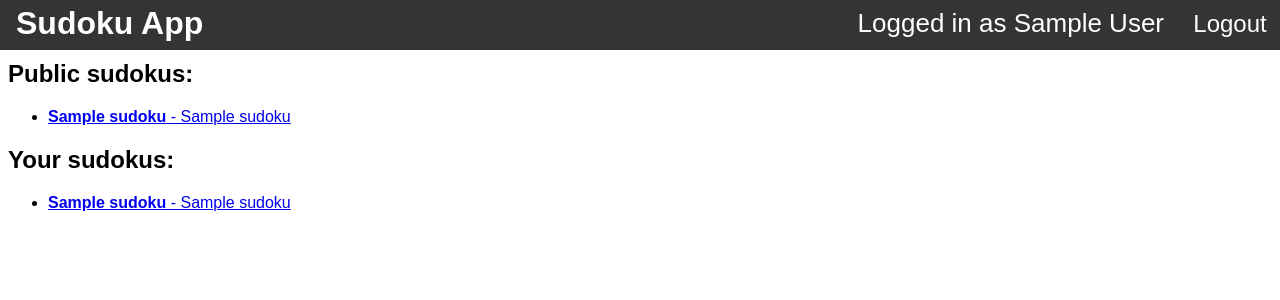
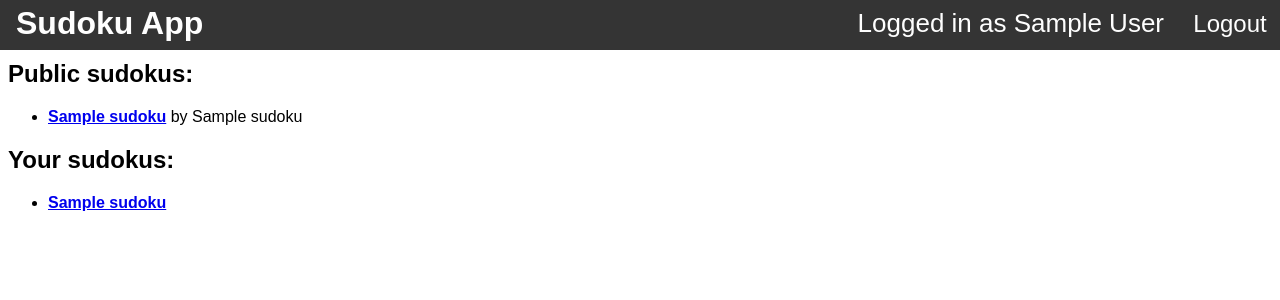
Before and after one commit to Valokoodari/sudoku-app, a Flask app: template application/templates/sudokus.html in a window 1280 px wide. Shown: the top 300 px of the page. Run offline with Flask 2, Linux system fonts and the light colour scheme; the visitor is signed in with stand-in values (Sample User, id 1); the template is opened without the code that fills it: most values are stand-ins (such as "Sample title", 1, 10 or a date in 2020).

Commit message:
Slight display changes.

```diff
--- a/application/templates/sudokus.html
+++ b/application/templates/sudokus.html
@@ -7,7 +7,7 @@
     {% else %}
     <ul>
         {% for sudoku in sudokus %}
-        <li><a href="/sudoku/{{ sudoku[0] }}"><b>{{ sudoku[1] }}</b> - {{ sudoku[2] }}</a><br></li>
+        <li><a href="/sudoku/{{ sudoku[0] }}"><b>{{ sudoku[1] }}</b></a> by {{ sudoku[2] }}<br></li>
         {% endfor %}
     </ul>
     {% endif %}
@@ -18,7 +18,7 @@
     {% endif %}
     <ul>
         {% for sudoku in user_sudokus %}
-        <li><a href="/sudoku/{{ sudoku[0] }}"><b>{{ sudoku[1] }}</b> - {{ sudoku[2] }}</a><br></li>
+        <li><a href="/sudoku/{{ sudoku[0] }}"><b>{{ sudoku[1] }}</b></a><br></li>
         {% endfor %}
     </ul>
     {% endif %}
```
